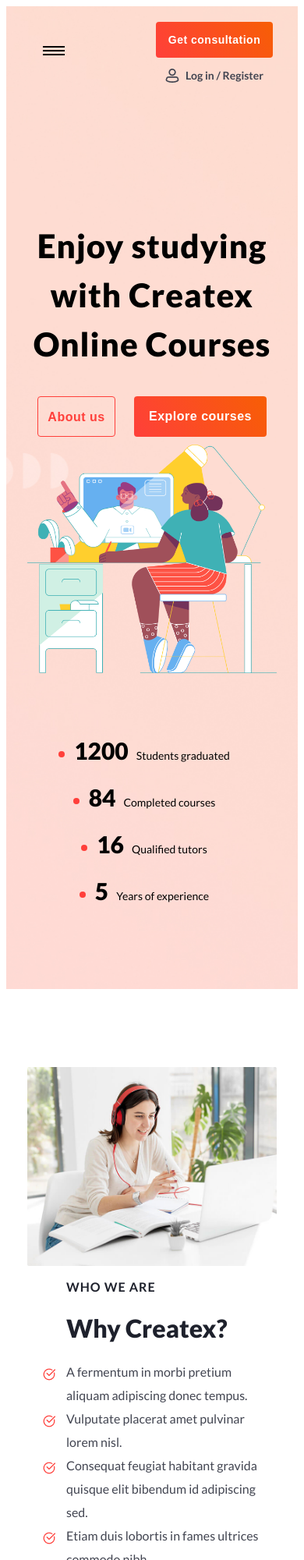
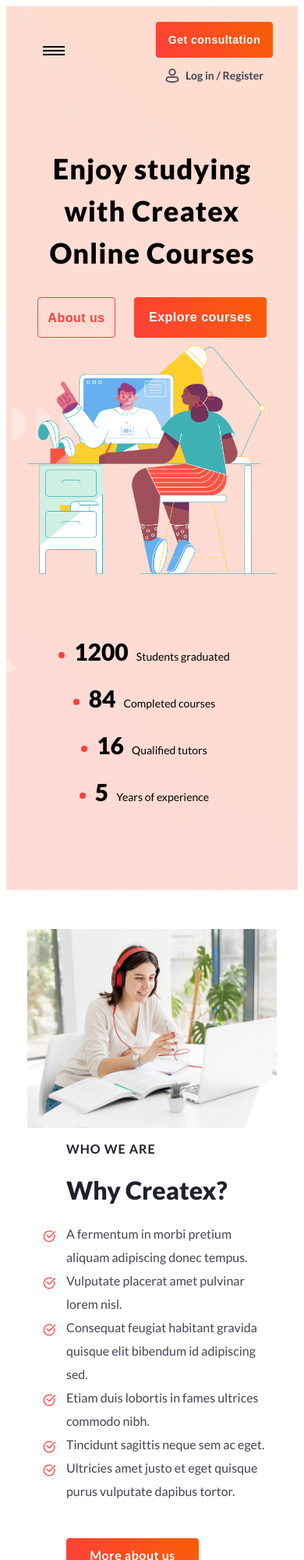
Before and after one commit to Chaplinskaya/createx, a website: page src/index.html in a window 390 px wide. Shown: the top 2000 px of the page at 78% size. Drawn offline with nearby package versions, Linux system fonts and the light colour scheme; files that its build step writes are made by us from their sources.

Commit message:
edit media

```diff
--- a/src/sass/blocks/_media.scss
+++ b/src/sass/blocks/_media.scss
@@ -400,6 +400,16 @@
         }
     }
 
+    .promo {
+        &__wrapper {
+            margin-top: 50px;
+
+            h1 {
+                font-size: 36px;
+            }
+        }
+
+    }
 
     .header {
         &__menu {
@@ -424,9 +434,14 @@
         width: 100px;
     }
 
-    .about__block {
-        padding-left: 50px;
+    .about {
+        padding: 50px 0;
+
+        &__block {
+            padding-left: 50px;
+        }
     }
+
 
     .courses {
         &__items {
@@ -440,6 +455,10 @@
 
                 &:nth-child(2n-1) {
                     margin-right: 0px;
+                }
+
+                img {
+                    max-width: 50%;
                 }
             }
 
@@ -466,7 +485,7 @@
 
         .button_small {
             width: 200px;
-            font-size: 15px;
+            font-size: 14px;
         }
     }
 
```
Also changed, not shown: dist/css/style.min.css.
